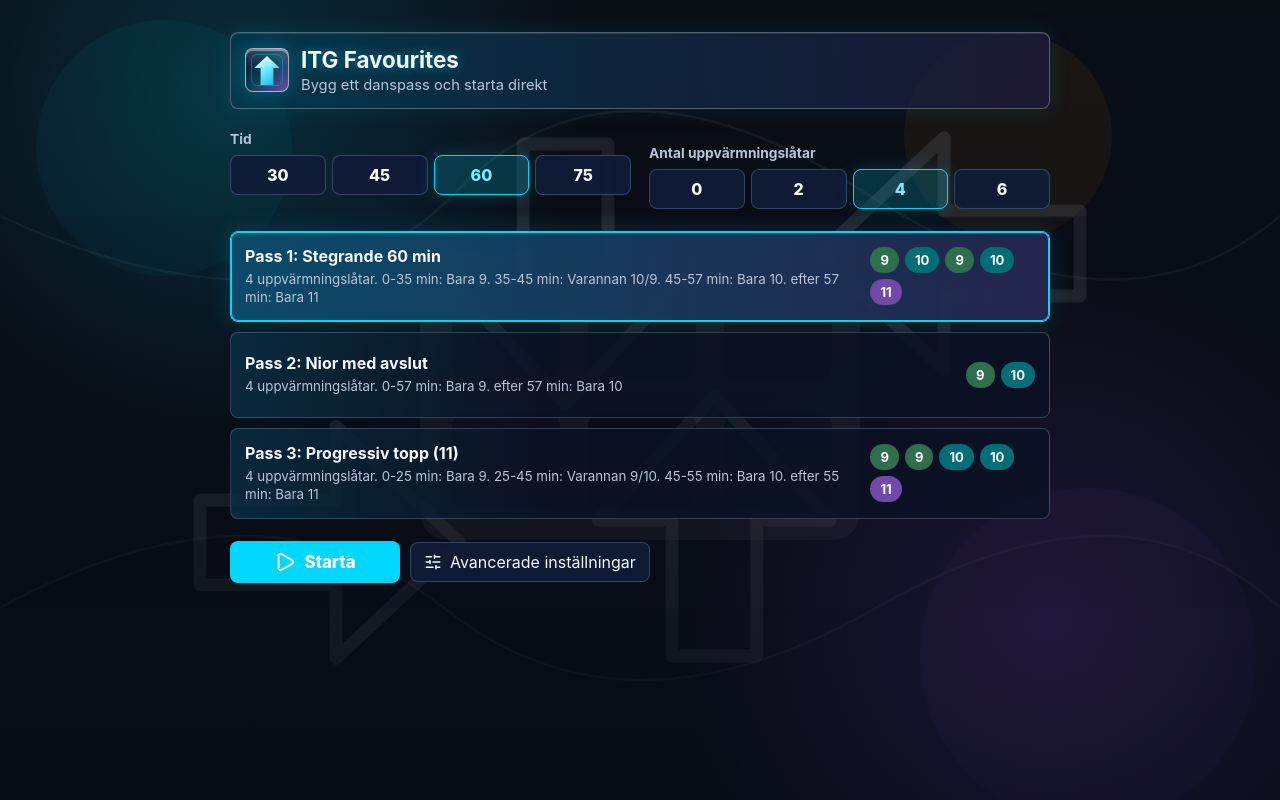
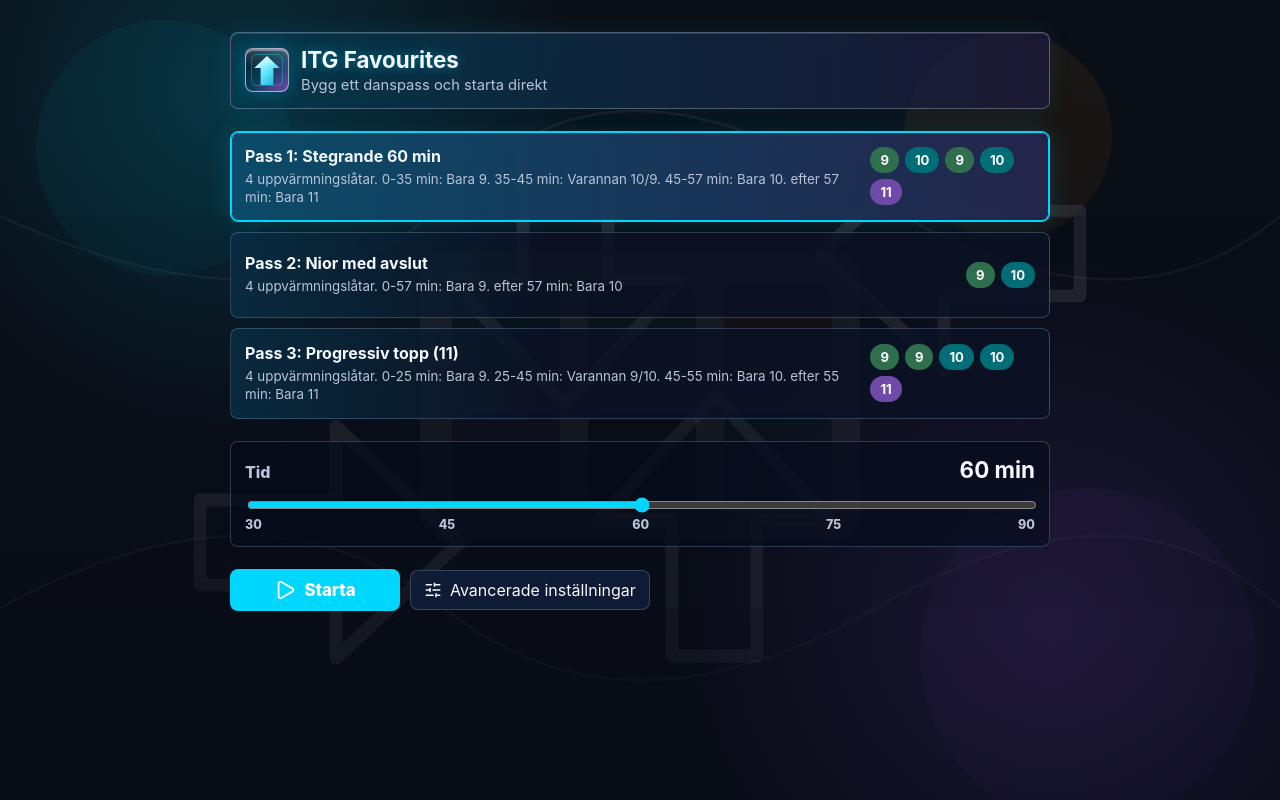
Before and after one commit to BaltaXYZ/app-ITG-favourites, a Next.js app: page / in a window 1280 px wide. Built offline with nearby package versions, Linux system fonts and the light colour scheme.

Commit message:
Revise start pass selection flow

```diff
--- a/src/app/globals.css
+++ b/src/app/globals.css
@@ -168,6 +168,43 @@ button {
   grid-template-columns: repeat(2, minmax(0, 1fr));
   gap: 18px;
   align-items: start;
+}
+
+.time-slider {
+  border: 1px solid var(--line);
+  border-radius: 8px;
+  background: rgba(6, 12, 28, 0.7);
+  padding: 14px;
+}
+
+.time-slider-header {
+  display: flex;
+  align-items: baseline;
+  justify-content: space-between;
+  gap: 12px;
+  margin-bottom: 12px;
+}
+
+.time-slider-header span {
+  color: var(--muted);
+  font-weight: 800;
+}
+
+.time-slider-header strong {
+  font-size: 1.4rem;
+}
+
+.time-slider input {
+  width: 100%;
+  accent-color: var(--accent);
+}
+
+.time-slider-scale {
+  display: flex;
+  justify-content: space-between;
+  color: var(--muted);
+  font-size: 0.78rem;
+  font-weight: 800;
 }
 
 .start-template-list {
@@ -519,6 +556,13 @@ button {
   background: var(--level-9);
 }
 
+.level-5,
+.level-6,
+.level-7,
+.level-8 {
+  background: #d97819;
+}
+
 .level-10 {
   background: var(--level-10);
 }
@@ -685,6 +729,15 @@ button {
   background:
     linear-gradient(180deg, rgba(255, 255, 255, 0.34), transparent 42%),
     linear-gradient(90deg, #4ec784, var(--level-9));
+}
+
+.difficulty-meter-5,
+.difficulty-meter-6,
+.difficulty-meter-7,
+.difficulty-meter-8 {
+  background:
+    linear-gradient(180deg, rgba(255, 255, 255, 0.34), transparent 42%),
+    linear-gradient(90deg, #f5cf57, #d97819);
 }
 
 .difficulty-meter-10 {
--- a/src/app/page.tsx
+++ b/src/app/page.tsx
@@ -52,8 +52,12 @@ const songs = songData.songs as Song[];
 const library = createSongLibrary(songs);
 const counts = countSongsByDifficulty(songs);
 const templates = PASS_TEMPLATES;
-const targetMinutePresets = [30, 45, 60, 75];
-const warmupSongPresets = [0, 2, 4, 6];
+const FIXED_WARMUP_SONG_COUNT = 4;
+const targetMinuteRange = {
+  min: 30,
+  max: 90,
+  step: 15
+};
 
 const defaultWeights: Record<Difficulty, number> = {
   "9": 3,
@@ -94,11 +98,11 @@ function formatStrategy(strategy: SegmentStrategy) {
   }
 }
 
-function levelClass(difficulty: Difficulty) {
+function levelClass(difficulty: string) {
   return `level-pill level-${difficulty.replace("/", "-")}`;
 }
 
-function difficultyMeterClass(difficulty: Difficulty) {
+function difficultyMeterClass(difficulty: string) {
   return `difficulty-meter difficulty-meter-${difficulty.replace("/", "-")}`;
 }
 
@@ -262,7 +266,7 @@ export default function Home() {
   const [appView, setAppView] = useState<AppView>("start");
   const [builderMode, setBuilderMode] = useState<BuilderMode>("templates");
   const [targetMinutes, setTargetMinutes] = useState(60);
-  const [warmupSongCount, setWarmupSongCount] = useState(4);
+  const warmupSongCount = FIXED_WARMUP_SONG_COUNT;
   const [selectedTemplateId, setSelectedTemplateId] = useState(templates[0].id);
   const [progressiveFinal, setProgressiveFinal] = useState<"11" | "12-13">("11");
   const [customName, setCustomName] = useState("Eget danspass");
@@ -311,12 +315,12 @@ export default function Home() {
     setBuilderMode("templates");
     setSelectedTemplateId(plan.id);
     setTargetMinutes(plan.targetMinutes);
-    setWarmupSongCount(plan.warmupSongCount);
   }
 
   function selectTemplate(plan: PassPlan) {
     setBuilderMode("templates");
     setSelectedTemplateId(plan.id);
+    setTargetMinutes(plan.targetMinutes);
   }
 
   function startCurrentPass(plan = activePlan) {
@@ -394,11 +398,8 @@ export default function Home() {
     return (
       <StartView
         targetMinutes={targetMinutes}
-        warmupSongCount={warmupSongCount}
-        selectedTemplate={selectedTemplate}
         selectedTemplateId={selectedTemplateId}
         onTargetMinutesChange={setTargetMinutes}
-        onWarmupSongCountChange={setWarmupSongCount}
         onTemplateSelect={selectTemplate}
         onStart={() => startCurrentPass(clonePlanForRun(selectedTemplate, { targetMinutes, warmupSongCount }))}
         onAdvanced={() => setAppView("advanced")}
@@ -431,16 +432,9 @@ export default function Home() {
           <PresetInput
             label="Tid"
             value={targetMinutes}
-            presets={targetMinutePresets}
+            presets={[30, 45, 60, 75]}
             minimum={1}
             onChange={setTargetMinutes}
-          />
-          <PresetInput
-            label="Antal uppvärmningslåtar"
-            value={warmupSongCount}
-            presets={warmupSongPresets}
-            minimum={0}
-            onChange={setWarmupSongCount}
           />
         </div>
 
@@ -528,8 +522,7 @@ export default function Home() {
             onStart={(plan) => {
               setBuilderMode("custom");
               setTargetMinutes(plan.targetMinutes);
-              setWarmupSongCount(plan.warmupSongCount);
-              startCurrentPass(plan);
+              startCurrentPass(clonePlanForRun(plan, { targetMinutes: plan.targetMinutes, warmupSongCount }));
             }}
             onDelete={removeSavedPlan}
           />
@@ -543,21 +536,15 @@ export default function Home() {
 
 function StartView({
   targetMinutes,
-  warmupSongCount,
-  selectedTemplate,
   selectedTemplateId,
   onTargetMinutesChange,
-  onWarmupSongCountChange,
   onTemplateSelect,
   onStart,
   onAdvanced
 }: {
   targetMinutes: number;
-  warmupSongCount: number;
-  selectedTemplate: PassPlan;
   selectedTemplateId: string;
   onTargetMinutesChange: (value: number) => void;
-  onWarmupSongCountChange: (value: number) => void;
   onTemplateSelect: (template: PassPlan) => void;
   onStart: () => void;
   onAdvanced: () => void;
@@ -576,25 +563,6 @@ function StartView({
             </div>
           </div>
         </header>
-
-        <section className="start-controls" aria-label="Passinställningar">
-          <PresetInput
-            label="Tid"
-            value={targetMinutes}
-            presets={targetMinutePresets}
-            minimum={1}
-            showCustom={false}
-            onChange={onTargetMinutesChange}
-          />
-          <PresetInput
-            label="Antal uppvärmningslåtar"
-            value={warmupSongCount}
-            presets={warmupSongPresets}
-            minimum={0}
-            showCustom={false}
-            onChange={onWarmupSongCountChange}
-          />
-        </section>
 
         <section className="start-template-list" aria-label="Välj danspassupplägg">
           {startTemplates.map((template) => (
@@ -621,6 +589,8 @@ function StartView({
           ))}
         </section>
 
+        <TimeSlider value={targetMinutes} onChange={onTargetMinutesChange} />
+
         <section className="start-actions">
           <button className="primary-button start-button" onClick={onStart}>
             <Play size={22} /> Starta
@@ -631,6 +601,34 @@ function StartView({
         </section>
       </div>
     </main>
+  );
+}
+
+function TimeSlider({ value, onChange }: { value: number; onChange: (value: number) => void }) {
+  return (
+    <section className="time-slider" aria-label="Tid">
+      <div className="time-slider-header">
+        <span>Tid</span>
+        <strong>{value} min</strong>
+      </div>
+      <input
+        aria-label="Tid i minuter"
+        max={targetMinuteRange.max}
+        min={targetMinuteRange.min}
+        step={targetMinuteRange.step}
+        type="range"
+        value={value}
+        onChange={(event) => onChange(Number(event.target.value))}
+      />
+      <div className="time-slider-scale" aria-hidden="true">
+        {Array.from(
+          { length: (targetMinuteRange.max - targetMinuteRange.min) / targetMinuteRange.step + 1 },
+          (_, index) => targetMinuteRange.min + index * targetMinuteRange.step
+        ).map((minute) => (
+          <span key={minute}>{minute}</span>
+        ))}
+      </div>
+    </section>
   );
 }
 
@@ -1032,8 +1030,8 @@ function SessionView({
                 <strong>{current.difficulty}</strong>
               </div>
             ) : (
-              <div className="difficulty-meter warmup-meter">
-                <strong>Värm</strong>
+              <div className={`${difficultyMeterClass(current?.difficulty ?? "5")} warmup-meter`}>
+                <strong>{current?.difficulty ?? "5"}</strong>
               </div>
             )}
             <div className="song-rail">
--- a/src/lib/passEngine.ts
+++ b/src/lib/passEngine.ts
@@ -1,5 +1,6 @@
 import {
   DIFFICULTIES,
+  WARMUP_DIFFICULTIES,
   type AdvancePassOptions,
   type CompletedPassItem,
   type Difficulty,
@@ -311,6 +312,7 @@ function chooseItem(
         type: "warmup",
         id: `warmup-${ordinal}`,
         label: `Uppvärmningslåt ${ordinal}`,
+        difficulty: WARMUP_DIFFICULTIES[(ordinal - 1) % WARMUP_DIFFICULTIES.length],
         ordinal
       },
       session
--- a/src/lib/types.ts
+++ b/src/lib/types.ts
@@ -1,6 +1,8 @@
 export const DIFFICULTIES = ["9", "10", "11", "12-13"] as const;
+export const WARMUP_DIFFICULTIES = ["5", "6", "7", "8"] as const;
 
 export type Difficulty = (typeof DIFFICULTIES)[number];
+export type WarmupDifficulty = (typeof WARMUP_DIFFICULTIES)[number];
 
 export type DifficultyCounts = Record<Difficulty, number>;
 
@@ -64,6 +66,7 @@ export type WarmupPassItem = {
   type: "warmup";
   id: string;
   label: string;
+  difficulty: WarmupDifficulty;
   ordinal: number;
 };
 
```
Also changed, not shown: 1 other file (tests, documents, lock files or other folders).
